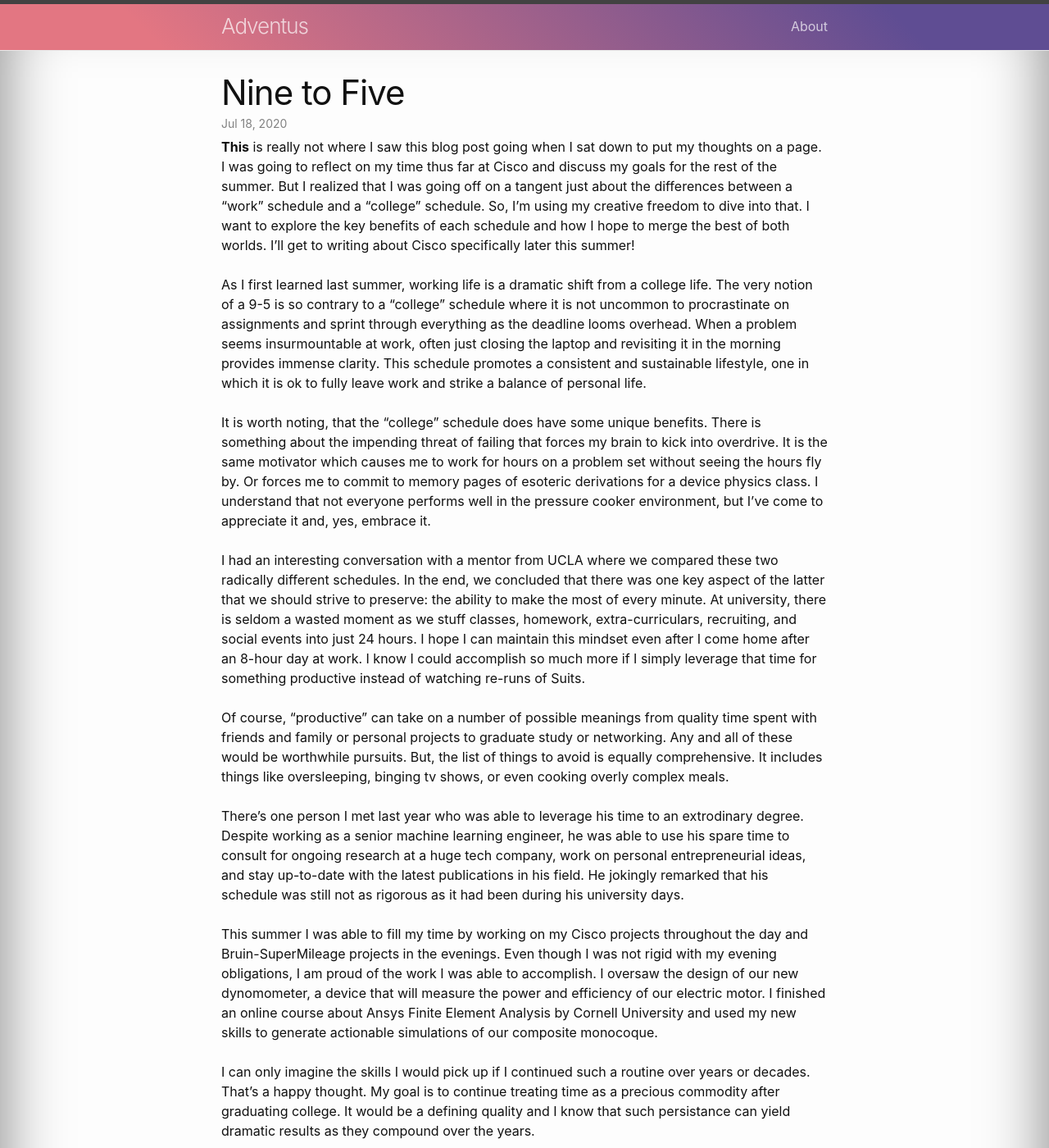
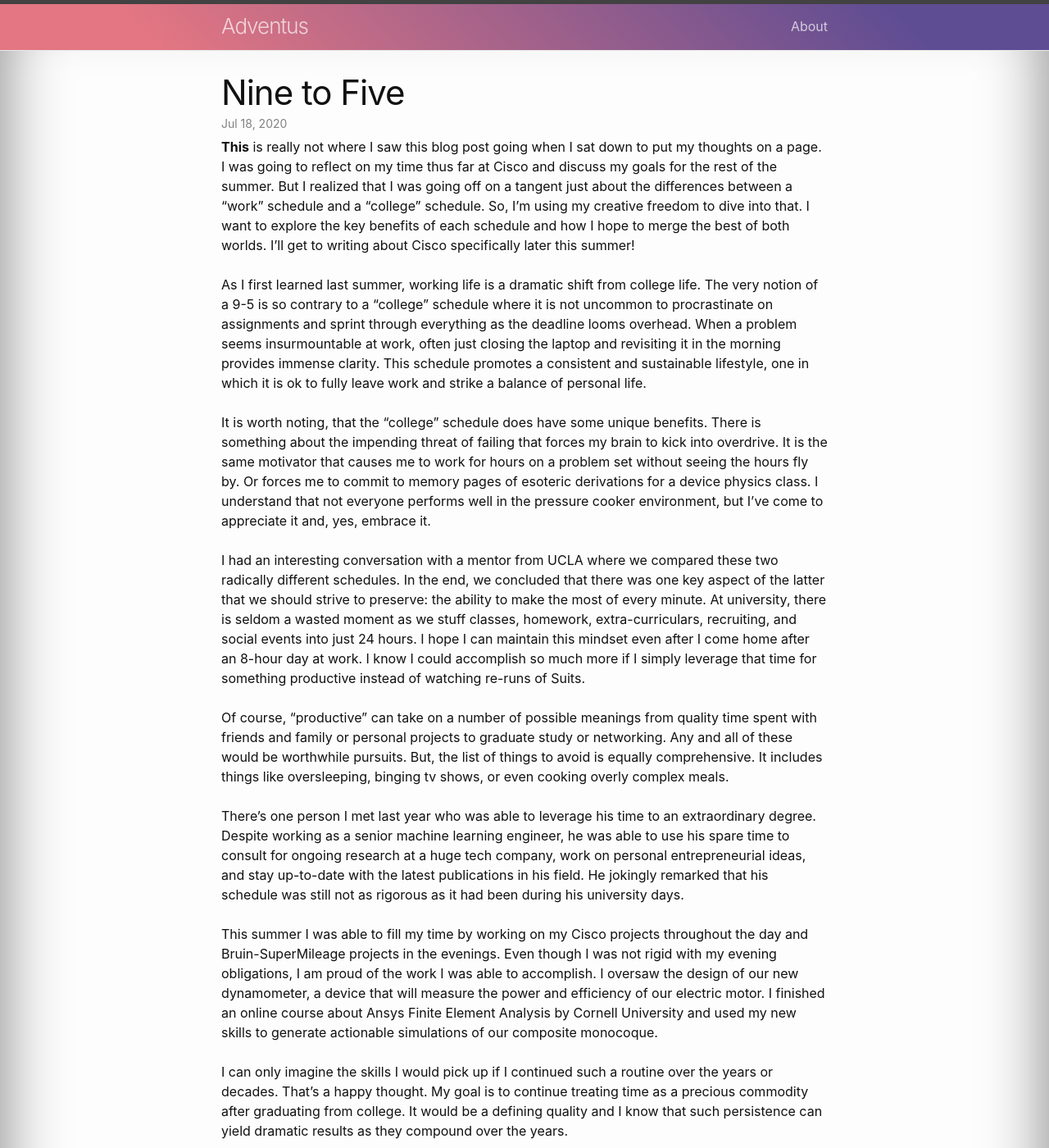
Before and after one commit to ashvinnagarajan/Blog, a Jekyll site: the page built from _posts/2020-07-18-nine-to-five.markdown, in a window 1280 px wide and 1400 px high. Shown: the whole window at 82% size. Built offline with Jekyll 4.4.1, drawn with Linux system fonts in a browser that asks for light colours; nearby versions of some CDN libraries; some of the changed text lies outside the part shown.

Commit message:
Correct spelling and grammar

```diff
--- a/_posts/2020-07-18-nine-to-five.markdown
+++ b/_posts/2020-07-18-nine-to-five.markdown
@@ -10,18 +10,18 @@ excerpt_separator: <!--more-->
 **This** is really not where I saw this blog post going when I sat down to put my thoughts on a page. I was going to reflect on my time thus far at Cisco and discuss my goals for the rest of the summer. But I realized that I was going off on a tangent just about the differences between a "work" schedule and a "college" schedule. So, I'm using my creative freedom to dive into that. I want to explore the key benefits of each schedule and how I hope to merge the best of both worlds. I'll get to writing about Cisco specifically later this summer!
 <!--more-->
 <br/><br/>
-As I first learned last summer, working life is a dramatic shift from a college life. The very notion of a 9-5 is so contrary to a "college" schedule where it is not uncommon to procrastinate on assignments and sprint through everything as the deadline looms overhead. When a problem seems insurmountable at work, often just closing the laptop and revisiting it in the morning provides immense clarity. This schedule promotes a consistent and sustainable lifestyle, one in which it is ok to fully leave work and strike a balance of personal life.
+As I first learned last summer, working life is a dramatic shift from college life. The very notion of a 9-5 is so contrary to a "college" schedule where it is not uncommon to procrastinate on assignments and sprint through everything as the deadline looms overhead. When a problem seems insurmountable at work, often just closing the laptop and revisiting it in the morning provides immense clarity. This schedule promotes a consistent and sustainable lifestyle, one in which it is ok to fully leave work and strike a balance of personal life.
 <br/><br/>
-It is worth noting, that the "college" schedule does have some unique benefits. There is something about the impending threat of failing that forces my brain to kick into overdrive. It is the same motivator which causes me to work for hours on a problem set without seeing the hours fly by. Or forces me to commit to memory pages of esoteric derivations for a device physics class. I understand that not everyone performs well in the pressure cooker environment, but I've come to appreciate it and, yes, embrace it.
+It is worth noting, that the "college" schedule does have some unique benefits. There is something about the impending threat of failing that forces my brain to kick into overdrive. It is the same motivator that causes me to work for hours on a problem set without seeing the hours fly by. Or forces me to commit to memory pages of esoteric derivations for a device physics class. I understand that not everyone performs well in the pressure cooker environment, but I've come to appreciate it and, yes, embrace it.
 <br/><br/>
 I had an interesting conversation with a mentor from UCLA where we compared these two radically different schedules. In the end, we concluded that there was one key aspect of the latter that we should strive to preserve: the ability to make the most of every minute. At university, there is seldom a wasted moment as we stuff classes, homework, extra-curriculars, recruiting, and social events into just 24 hours. I hope I can maintain this mindset even after I come home after an 8-hour day at work. I know I could accomplish so much more if I simply leverage that time for something productive instead of watching re-runs of Suits.
 <br/><br/>
 Of course, "productive" can take on a number of possible meanings from quality time spent with friends and family or personal projects to graduate study or networking. Any and all of these would be worthwhile pursuits. But, the list of things to avoid is equally comprehensive. It includes things like oversleeping, binging tv shows, or even cooking overly complex meals.
 <br/><br/>
-There's one person I met last year who was able to leverage his time to an extrodinary degree. Despite working as a senior machine learning engineer, he was able to use his spare time to consult for ongoing research at a huge tech company, work on personal entrepreneurial ideas, and stay up-to-date with the latest publications in his field. He jokingly remarked that his schedule was still not as rigorous as it had been during his university days.
+There's one person I met last year who was able to leverage his time to an extraordinary degree. Despite working as a senior machine learning engineer, he was able to use his spare time to consult for ongoing research at a huge tech company, work on personal entrepreneurial ideas, and stay up-to-date with the latest publications in his field. He jokingly remarked that his schedule was still not as rigorous as it had been during his university days.
 <br/><br/>
-This summer I was able to fill my time by working on my Cisco projects throughout the day and Bruin-SuperMileage projects in the evenings. Even though I was not rigid with my evening obligations, I am proud of the work I was able to accomplish. I oversaw the design of our new dynomometer, a device that will measure the power and efficiency of our electric motor. I finished an online course about Ansys Finite Element Analysis by Cornell University and used my new skills to generate actionable simulations of our composite monocoque.
+This summer I was able to fill my time by working on my Cisco projects throughout the day and Bruin-SuperMileage projects in the evenings. Even though I was not rigid with my evening obligations, I am proud of the work I was able to accomplish. I oversaw the design of our new dynamometer, a device that will measure the power and efficiency of our electric motor. I finished an online course about Ansys Finite Element Analysis by Cornell University and used my new skills to generate actionable simulations of our composite monocoque.
 <br/><br/>
-I can only imagine the skills I would pick up if I continued such a routine over years or decades. That's a happy thought. My goal is to continue treating time as a precious commodity after graduating college. It would be a defining quality and I know that such persistance can yield dramatic results as they compound over the years.
+I can only imagine the skills I would pick up if I continued such a routine over the years or decades. That's a happy thought. My goal is to continue treating time as a precious commodity after graduating from college. It would be a defining quality and I know that such persistence can yield dramatic results as they compound over the years.
 <br/><br/>
-As mentioned, I will revist my thoughts on Cisco with a reflective blog post in the coming weeks so stay tuned. I hope you stay safe and healthy during these trying times. Cheers!
+As mentioned, I will revisit my thoughts on Cisco with a reflective blog post in the coming weeks so stay tuned. I hope you stay safe and healthy during these trying times. Cheers!
```
